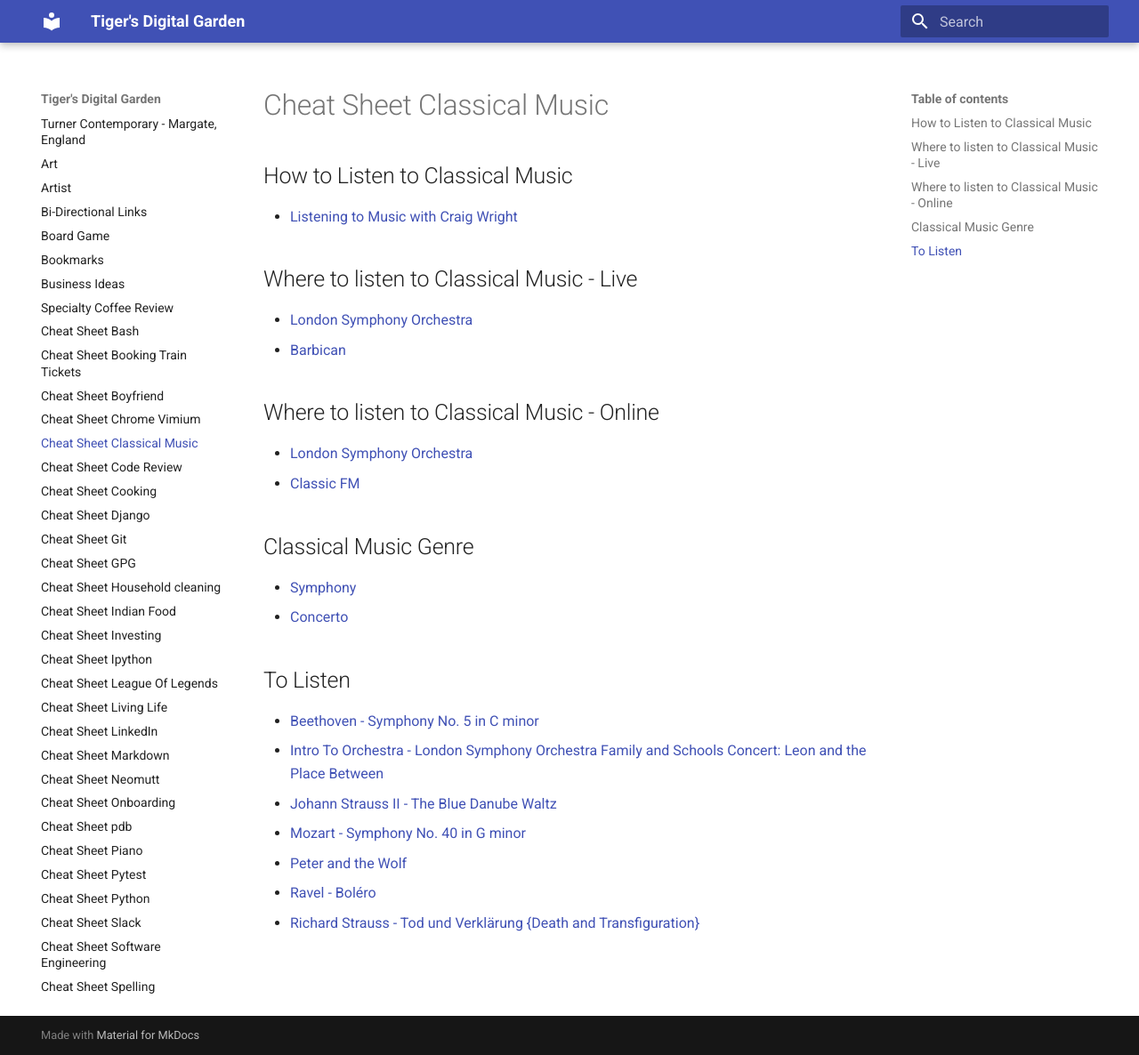
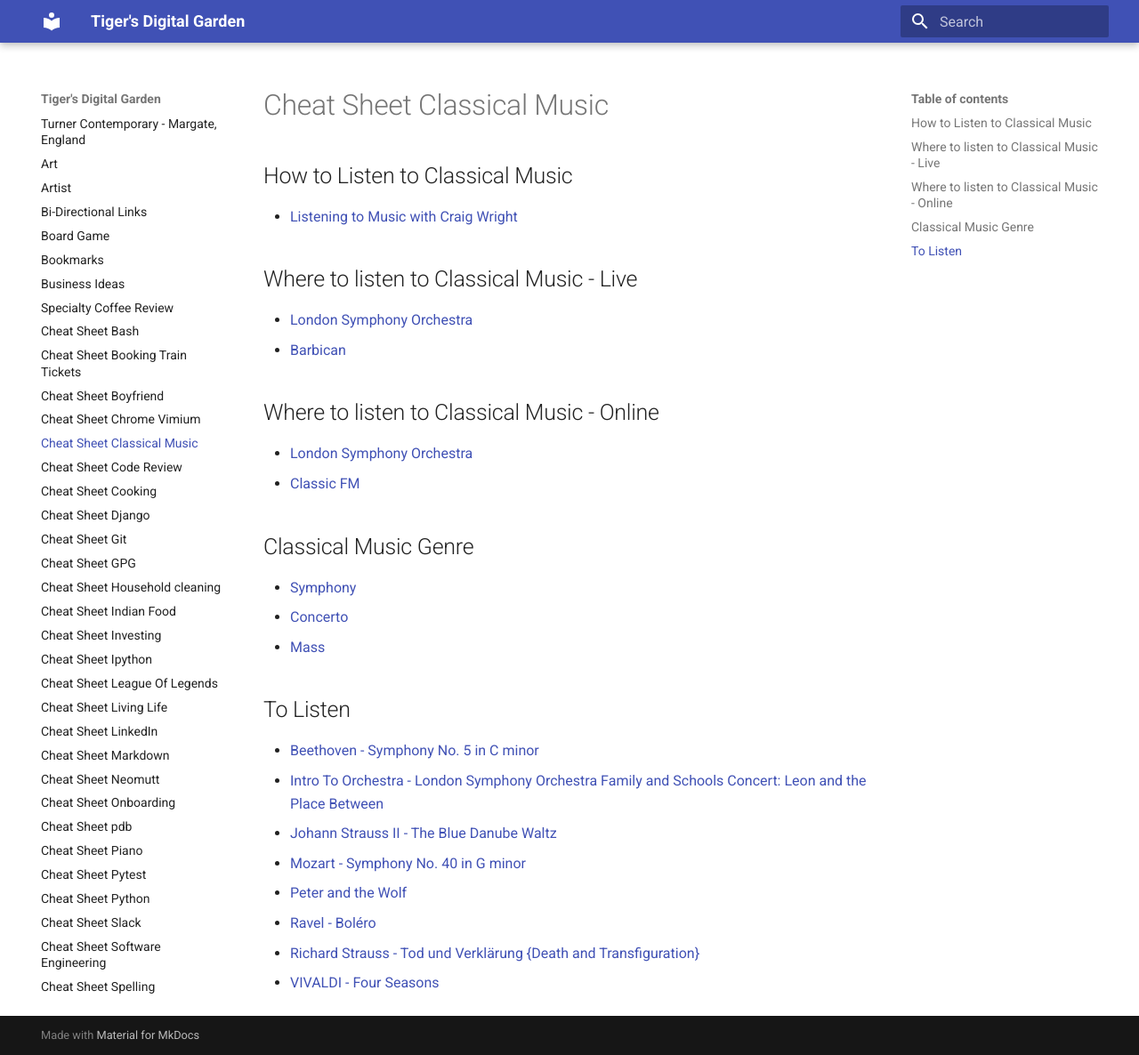
Before and after one commit to ynotstartups/notes, an MkDocs documentation site: the page built from notes/cheat-sheet-classical-music.md, in a window 1280 px wide and 1186 px high. Shown: the whole window at 89% size. Built offline with MkDocs 1.6.1 and Material for MkDocs 9.7.7, drawn with Linux system fonts in a browser that asks for light colours.

Commit message:
add music

```diff
--- a/notes/cheat-sheet-classical-music.md
+++ b/notes/cheat-sheet-classical-music.md
@@ -18,6 +18,7 @@
 
 - [Symphony](https://en.wikipedia.org/wiki/Symphony)
 - [Concerto](https://en.wikipedia.org/wiki/Concerto)
+- [Mass](https://en.wikipedia.org/wiki/Mass_%28music%29)
 
 ## To Listen
 
@@ -28,3 +29,4 @@
 - [Peter and the Wolf](https://www.youtube.com/watch?v=9ueGfjBKbiE)
 - [Ravel - Boléro](https://www.youtube.com/watch?v=s_pSJOkmYBA)
 - [Richard Strauss - Tod und Verklärung {Death and Transfiguration}](https://www.youtube.com/watch?v=6hfQpaePuxo)
+- [VIVALDI - Four Seasons](https://www.youtube.com/watch?v=YnDLlajMxy)
```
